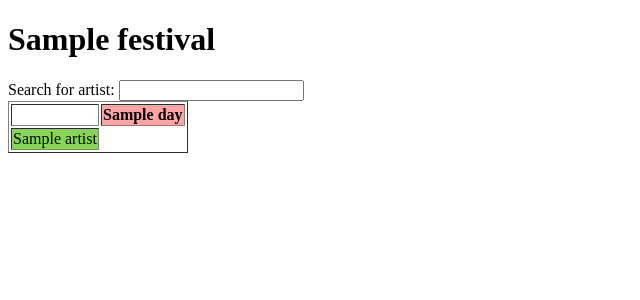
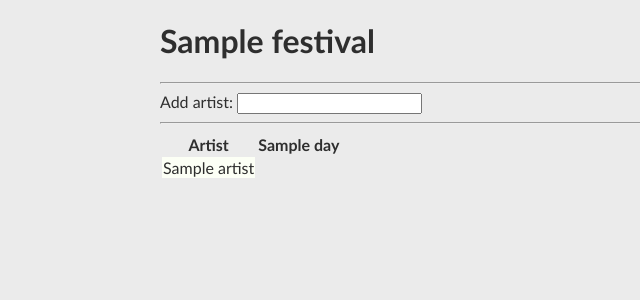
Before and after one commit to sgottschalk/fest_diviner, a Django app: template mfp/templates/festival.html in a window 1280 px wide. Shown: the top 300 px of the page, without its empty margins (0-640 px from the left). Run offline with Django 3.2, Linux system fonts and the light colour scheme; tables that the repository leaves empty hold one stand-in row (values such as "Sample post"); the template is opened without the code that fills it: values that come from a table or form of the project are taken from there, most other values are stand-ins (such as "Sample title", 1, 10 or a date in 2020); some libraries are stand-ins or nearby versions.

Commit message:
making site look less like a 3 year old made it

```diff
--- a/mfp/diviner/models.py
+++ b/mfp/diviner/models.py
@@ -212,7 +212,8 @@ class ArtistSearch():
         requestUrl = 'http://api.songkick.com/api/3.0/search/artists.json'
         requestParams = {
             'apikey': Constants.songKickApiKey,
-            'query': self.searchString
+            'query': self.searchString,
+            'per_page': Constants.artistSearchResultNumber
         }
 
         # Retrieve and parse the response
--- a/mfp/diviner/utilities/CacheHelpers.py
+++ b/mfp/diviner/utilities/CacheHelpers.py
@@ -34,6 +34,7 @@ def retrieveRequestJson(url, params):
     else:
         h = httplib2.Http()
         urlWithParams = url + "?" + urllib.urlencode(params)
+        print urlWithParams
         resp, content = h.request(urlWithParams, "GET")
         jsonResponse = json.loads(content)
         cache.set(cacheKey, jsonResponse, cacheTtlSeconds)
--- a/mfp/diviner/utilities/Constants.py
+++ b/mfp/diviner/utilities/Constants.py
@@ -1,9 +1,10 @@
 songKickApiKey='ipBxS0KlUqMwcdST'
 cacheTtlSeconds = 60 * 60
+artistSearchResultNumber = 10
 
 # Enumeration for the different statuses
 class DailyStatus:
-    NO, MAYBE, PROBABLE, YES = ['no', 'maybe', 'probably', 'confirmed']
+    NO, MAYBE, PROBABLE, YES = ['No', 'Maybe', 'Probably', 'Confirmed']
 
     def __init__(self):
         pass
--- a/mfp/static/css/festival.css
+++ b/mfp/static/css/festival.css
@@ -1,12 +1,28 @@
-.dateCell {
-    background-color: #ffa4a4;
+body {
+    background-color: #EBEBEB;
+    color: #2E2E2E;
+    font-family: "Trebuchet MS", Helvetica, sans-serif;
 }
+
+#pageContainer {
+    width: 960px;
+    margin: 0 auto;
+}
+
 .artistCell {
-    background-color: #85d656;
+    background-color: #FCFFF5;
 }
-.status_no {
-    background-color: red;
+
+.status_No {
+    background-color: #D1DBBD;
 }
-.status_maybe {
-    background-color: yellow;
+.status_Maybe {
+    background-color: #91AA9D;
 }
+.status_Probably {
+    background-color: #3E606F;
+}
+.status_Confirmed {
+    background-color: #193441;
+    color: #D1DBBD
+}
--- a/mfp/static/js/festival.js
+++ b/mfp/static/js/festival.js
@@ -1,4 +1,14 @@
 $(document).ready(function(){
+    $('#artistTable').dataTable({
+        "bJQueryUI": true,
+        "bPaginate": false,
+        "bInfo": false,
+        "bLengthChange": false,
+        "bSortClasses": false
+    });
+
+    // Set up the search box
+    // TODO: trim whitespace
     $("#artistSearchBox").autocomplete({
       source: "/festivals/artists/search",
       minLength: 2,
--- a/mfp/templates/festival.html
+++ b/mfp/templates/festival.html
@@ -6,24 +6,37 @@
         {% load staticfiles %}
         <link rel="stylesheet" type="text/css" media="screen" href="{% static 'css/festival.css' %}" />
         <link rel="stylesheet" type="text/css" media="screen" href="{% static 'css/jquery-ui-1.10.3.custom.min.css' %}" />
+
+        <!-- DataTables CSS -->
+        <link rel="stylesheet" type="text/css" href="http://ajax.aspnetcdn.com/ajax/jquery.dataTables/1.9.4/css/jquery.dataTables.css">
     </head>
 
     <body>
+        <div id="pageContainer">
 
             <h1 id="festivalHeader" data-festival-id="{{festival.url}}">{{festival.name}}</h1>
+
+            <hr>
+
             <form id="artistSearchForm" method="post">{% csrf_token %}
-            <label for="artistSearchBox">Search for artist: </label>
+                <label for="artistSearchBox">Add artist: </label>
                 <input id="artistSearchBox" name="artistSearchString" type="text"/>
                 <input id="songkickId" name="songkickId" type="hidden" maxlength="10"/>
                 <input id="festivalUrl" name="festivalUrl" type="hidden" value="{{festival.url}}"/>
             </form>
-        <table border="1">
+
+            <hr>
+
+            <table id="artistTable">
+                <thead>
                     <tr>
-                <td></td>
+                        <th>Artist</th>
                         {% for date in dates %}
                         <th class="dateCell">{{date.day}}</th>
                         {% endfor %}
                     </tr>
+                </thead>
+                <tbody>
                     {% for artist in artists %}
                     <tr>
                         <td class="artistCell">{{artist.name}}</td>
@@ -32,10 +45,15 @@
                         {% endfor %}
                     </tr>
                     {% endfor %}
+                </tbody>
             </table>
+        </div>
 
     <script src="{% static 'js/jquery-1.10.2.min.js' %}"></script>
     <script src="{% static 'js/jquery-ui-1.10.3.custom.min.js' %}"></script>
     <script src="{% static 'js/festival.js' %}"></script>
+    <!-- DataTables -->
+    <script type="text/javascript" charset="utf8" src="http://ajax.aspnetcdn.com/ajax/jquery.dataTables/1.9.4/jquery.dataTables.min.js"></script>
+
     </body>
 </html>
```
Lines whose indentation alone changed are shown as unchanged.
